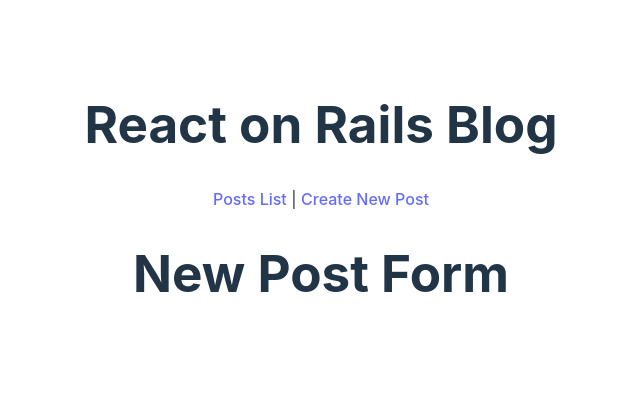
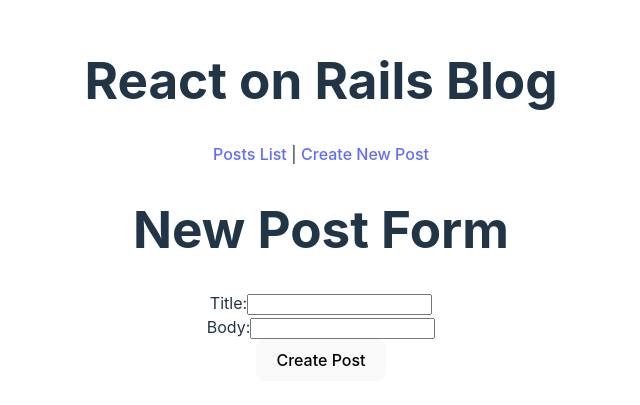
Before and after one commit to EduardoBriceno89/react-on-rails, a React (Vite) app: page /new in a window 1280 px wide. Shown: the part 201-606 px from the top of the page, without its empty margins (319-959 px from the left). Built offline with nearby package versions, Linux system fonts and the light colour scheme; no server answers.

Commit message:
Added link to titles

```diff
--- a/src/components/AppRoutes.jsx
+++ b/src/components/AppRoutes.jsx
@@ -2,13 +2,14 @@ import React from "react";
 import { Route, Routes } from "react-router-dom";
 import PostsList from "../features/posts/PostsList";
 import PostDetails from "../features/posts/PostsDetails";
+import NewPostForm from "../features/posts/NewPostForm";
 
 function AppRoutes() {
   return (
     <Routes>
       <Route path="/" element={<PostsList />} />
       <Route path="posts/:id" element={<PostDetails />} />
-      <Route path="/new" element={<h1>New Post Form</h1>} />
+      <Route path="/new" element={<NewPostForm />} />
     </Routes>
   );
 }
--- /dev/null
+++ b/src/features/posts/NewPostForm.jsx
@@ -0,0 +1,62 @@
+import { useState } from "react";
+import { useNavigate } from "react-router-dom";
+import { API_URL } from "../../constants";
+
+function NewPostForm() {
+  const [title, setTitle] = useState("");
+  const [body, setBody] = useState("");
+  const navigate = useNavigate();
+
+  const handleSubmit = async (e) => {
+    e.preventDefault();
+
+    const postData = { title, body };
+
+    const response = await fetch(API_URL, {
+      method: "POST",
+      headers: {
+        "Content-Type": "application/json",
+      },
+      body: JSON.stringify(postData),
+    });
+
+    if (response.ok) {
+      const { id } = await response.json();
+      navigate(`/posts/${id}`);
+    } else {
+      console.log("Something went wrong");
+    }
+  };
+
+  return (
+    <div>
+      <h1>New Post Form</h1>
+      <form onSubmit={handleSubmit}>
+        <div>
+          <label htmlFor="titleInput">Title:</label>
+          <input
+            id="titleInput"
+            type="text"
+            value={title}
+            onChange={(e) => setTitle(e.target.value)}
+            required
+          />
+        </div>
+        <div>
+          <label htmlFor="bodyInput">Body:</label>
+          <input
+            id="bodyInput"
+            value={body}
+            onChange={(e) => setBody(e.target.value)}
+            required
+          />
+        </div>
+        <div>
+          <button type="submit">Create Post</button>
+        </div>
+      </form>
+    </div>
+  );
+}
+
+export default NewPostForm;
--- a/src/features/posts/PostsList.jsx
+++ b/src/features/posts/PostsList.jsx
@@ -1,6 +1,7 @@
 //API url coms from .env.development file
 import React, { useState, useEffect } from "react";
 import { API_URL } from "../../constants";
+import { Link } from "react-router-dom";
 
 function postsList() {
   const [posts, setPosts] = useState([]);
@@ -33,7 +34,11 @@ function postsList() {
     <div>
       {posts.map((post) => (
         <div key={post.id} className="post-container">
-          <h2>{post.title}</h2>
+          <h2>
+            <Link to={`/posts/${post.id}`} className="post-title">
+              {post.title}
+            </Link>
+          </h2>
           <p>{post.body}</p>
         </div>
       ))}
```
